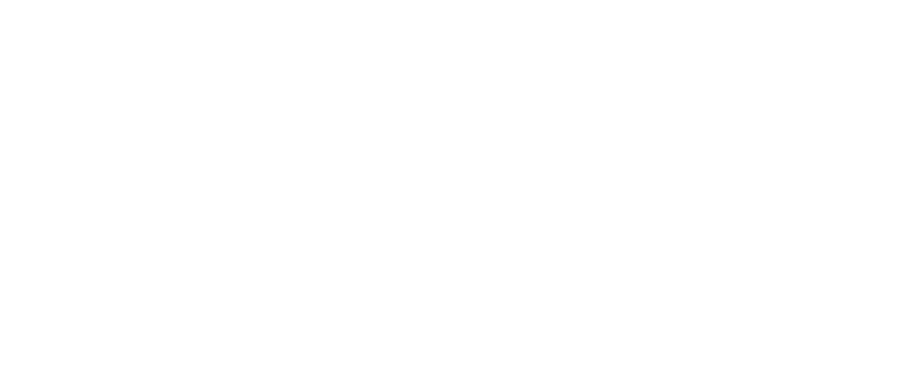
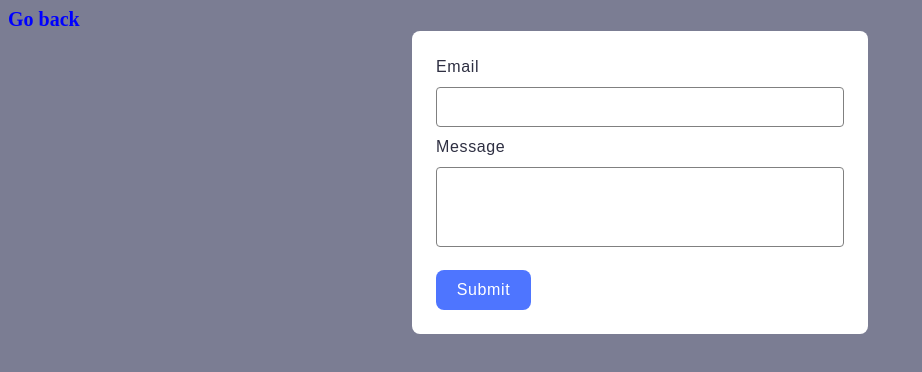
Before and after one commit to ArtVelych/goit-js-hw-09, a website: page src/2-form.html in a window 1280 px wide. Shown: the whole page, without its empty margins (0-922 px from the left). Drawn offline with Linux system fonts and the light colour scheme.

Commit message:
'update'

```diff
--- a/package.json
+++ b/package.json
@@ -10,12 +10,13 @@
     "push": "git add . && git commit -m 'update' && git push"
   },
   "devDependencies": {
-    "vite": "^4.5.2",
-    "glob": "^8.1.0"
+    "glob": "^8.1.0",
+    "vite": "^4.5.2"
   },
   "author": "Alexander Repeta <alexander.repeta@gmail.com>",
   "license": "ISC",
   "dependencies": {
+    "simplelightbox": "^2.14.2",
     "vite-plugin-full-reload": "^1.0.5",
     "vite-plugin-html-inject": "^1.0.1"
   }
--- a/src/1-gallery.html
+++ b/src/1-gallery.html
@@ -0,0 +1,21 @@
+<!DOCTYPE html>
+<html lang="en">
+<head>
+    <meta charset="UTF-8">
+    <meta name="viewport" content="width=device-width, initial-scale=1.0">
+    <title>TASK 1</title>
+    <link rel="stylesheet" href="./css/styles.css" />
+    <link rel="stylesheet" href="./css/1-gallery.css" />
+</head>
+<body>
+    <div>
+        <p><a class="nav" href="./index.html">Go back</a></p>
+    </div>
+
+    <div class="gallery-section">
+        <ul class="gallery"></ul>
+    </div>
+
+    <script src="./js/1-gallery.js" type="module"></script>
+</body>
+</html>
--- a/src/2-form.html
+++ b/src/2-form.html
@@ -0,0 +1,27 @@
+<!DOCTYPE html>
+<html lang="en">
+<head>
+    <meta charset="UTF-8">
+    <meta name="viewport" content="width=device-width, initial-scale=1.0">
+    <title>TASK 2</title>
+    <link rel="stylesheet" href="./css/styles.css" />
+    <link rel="stylesheet" href="./css/2-form.css" />
+</head>
+<body>
+    <a a class="nav" href="./index.html">Go back</a>
+
+    <form class="feedback-form" autocomplete="off">
+        <label>
+            Email
+            <input type="email" name="email" autofocus />
+        </label>
+        <label>
+            Message
+            <textarea name="message" rows="8"></textarea>
+        </label>
+        <button type="submit">Submit</button>
+    </form>
+
+    <script src="./js/2-form.js" type="module"></script>
+</body>
+</html>
--- /dev/null
+++ b/src/css/2-form.css
@@ -0,0 +1,69 @@
+body {
+    background-color: rgba(91, 93, 121, 0.8);
+}
+
+.feedback-form {
+    max-width: 408px;
+    padding: 24px;
+    background-color: #fff;
+    border-radius: 8px;
+    margin-top: 20px;
+    font-family: 'Montserrat', sans-serif;
+    font-size: 16px;
+    line-height: 1.5;
+    letter-spacing: 0.04em;
+    color: #2e2f42;
+    display: flex;
+    flex-direction: column;
+    margin: 0 auto;
+    gap: 8px;
+}
+
+.feedback-form label {
+  width: 100;
+}
+
+.feedback-form input,
+.feedback-form textarea {
+    width: 100%;
+    padding: 8px 16px;
+    margin-top: 8px;
+    border-radius: 4px;
+    border: 1px solid #808080;
+    outline: 0;
+    box-sizing: border-box;
+}
+
+.feedback-form input {
+    height: 40px;
+}
+
+.feedback-form textarea {
+    height: 80px;
+    resize: none;
+}
+
+.feedback-form input:hover,
+.feedback-form textarea:hover {
+    border-color: #000;
+}
+
+.feedback-form button {
+    border-radius: 8px;
+    padding: 8px 16px;
+    width: 95px;
+    height: 40px;
+    background-color: #4e75ff;
+    font-family: "Montserrat", sans-serif;
+    font-weight: 500;
+    font-size: 16px;
+    line-height: 1.5;
+    letter-spacing: 0.04em;
+    color: #fff;
+    border: none;
+    margin-top: 8px;
+}
+
+.feedback-form button:hover {
+    background: #6c8cff;
+}
--- /dev/null
+++ b/src/css/styles.css
@@ -0,0 +1,14 @@
+body {
+    min-height: 100vh;
+}
+
+ul {
+    list-style-type: none;
+}
+
+.nav {
+    text-decoration: none;
+    color: blue;
+    font-size: 20px;
+    font-weight: bold;
+}
--- a/src/js/2-form.js
+++ b/src/js/2-form.js
@@ -0,0 +1 @@
+console.log('Hello');
```
Also changed, not shown: src/css/1-gallery.css (added, +34 -0 lines), src/index.html (+7 -3 lines), src/js/1-gallery.js (+75 -1 lines), 1 other file.
